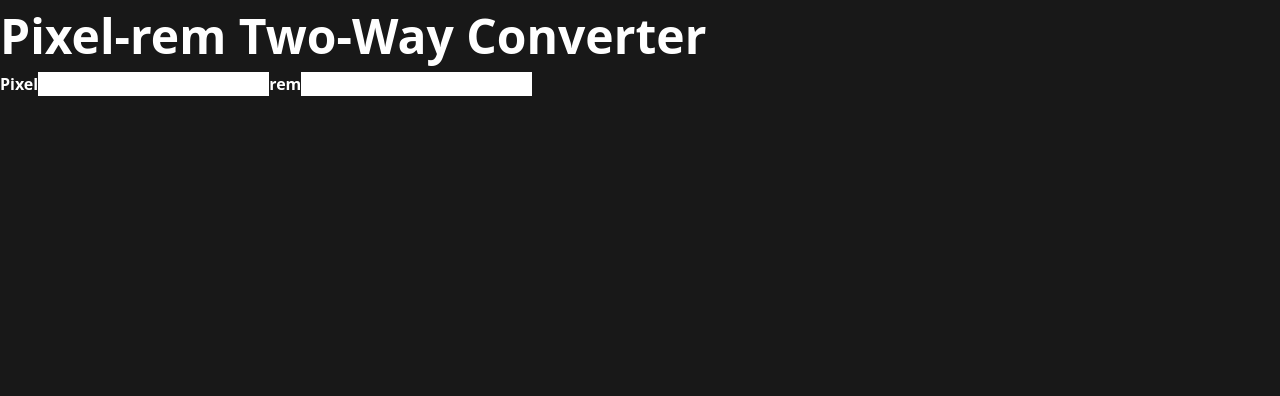
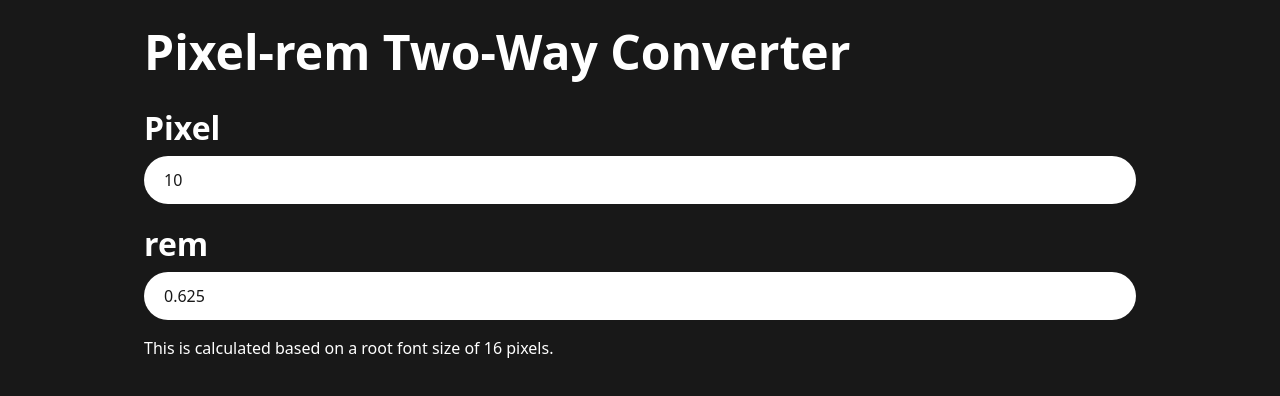
Before and after one commit to shamwela/pixel-rem-two-way-converter, a Next.js app: page / in a window 1280 px wide. Shown: the top 396 px of the page. Built offline with nearby package versions, Linux system fonts and the light colour scheme.

Commit message:
Add more stuffs

```diff
--- a/pages/index.tsx
+++ b/pages/index.tsx
@@ -1,6 +1,20 @@
+import { useState } from 'react'
 import Head from 'next/head'
 
 export default function Home() {
+  const [pixel, setPixel] = useState(10)
+  const [rem, setRem] = useState(0.625)
+
+  const handlePixel = (pixel: number) => {
+    setPixel(pixel)
+    setRem(pixel / 16)
+  }
+
+  const handleRem = (rem: number) => {
+    setRem(rem)
+    setPixel(rem * 16)
+  }
+
   return (
     <>
       <Head>
@@ -11,14 +25,32 @@ export default function Home() {
         />
       </Head>
 
-      <main>
+      <main className='max-w-5xl min-h-screen m-auto p-4 flex flex-col gap-y-4'>
         <h1>Pixel-rem Two-Way Converter</h1>
 
-        <label htmlFor='pixel'>Pixel</label>
-        <input id='pixel' type='number' />
+        <section className='flex flex-col gap-y-1'>
+          <label htmlFor='pixel'>Pixel</label>
+          <input
+            value={pixel}
+            onChange={(event) => handlePixel(+event.currentTarget.value)}
+            id='pixel'
+            type='number'
+            min='1'
+          />
+        </section>
 
-        <label htmlFor='rem'>rem</label>
-        <input id='rem' type='number' />
+        <section className='flex flex-col gap-y-1'>
+          <label htmlFor='rem'>rem</label>
+          <input
+            value={rem}
+            onChange={(event) => handleRem(+event.currentTarget.value)}
+            id='rem'
+            type='number'
+            min='1'
+          />
+        </section>
+
+        <p>This is calculated based on a root font size of 16 pixels.</p>
       </main>
     </>
   )
--- a/styles/globals.css
+++ b/styles/globals.css
@@ -21,8 +21,12 @@ h1 {
   font-size: 3rem;
 }
 
-h2 {
+label {
   font-size: 2rem;
+}
+
+input {
+  @apply rounded-full px-5 py-3 text-primary;
 }
 
 @tailwind components;
--- a/tailwind.config.js
+++ b/tailwind.config.js
@@ -7,7 +7,6 @@ module.exports = {
       colors: {
         primary: '#181818',
         secondary: '#fff',
-        accent: '#38aecc',
       },
     },
   },
```
